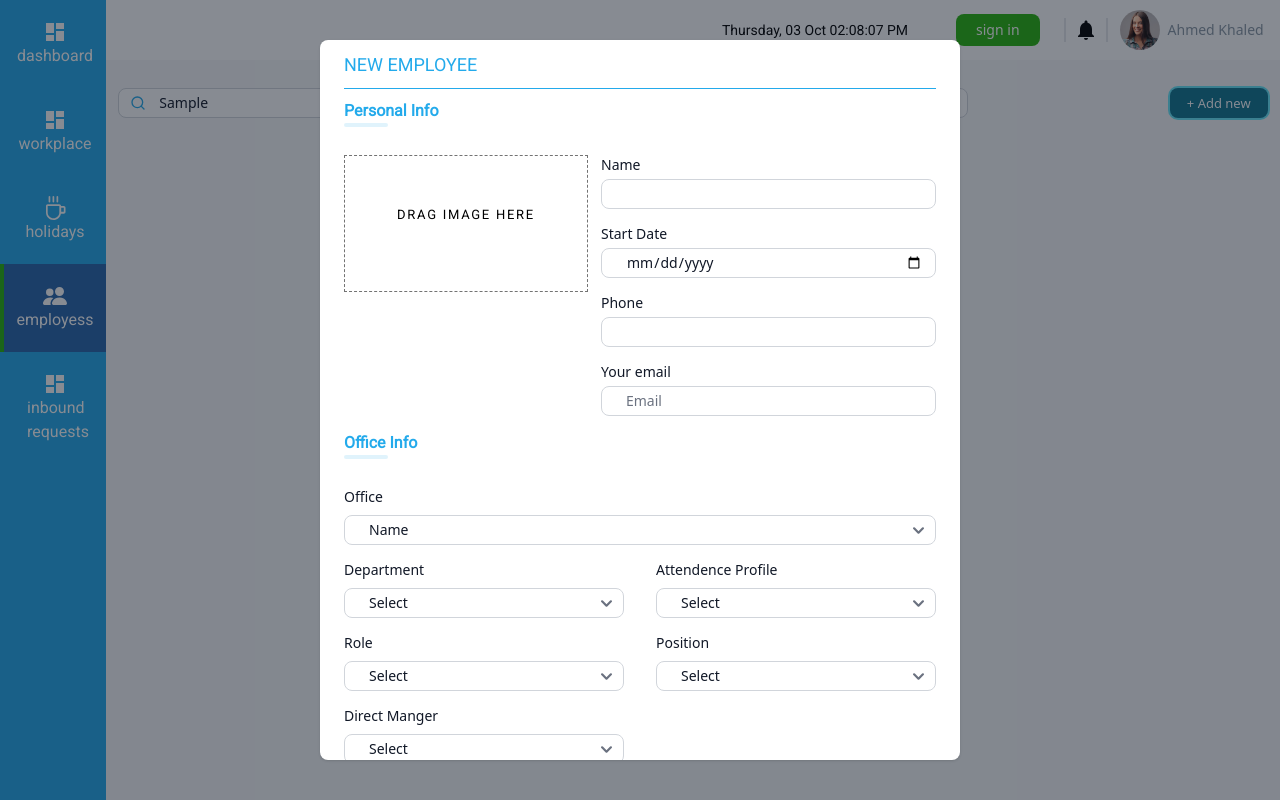
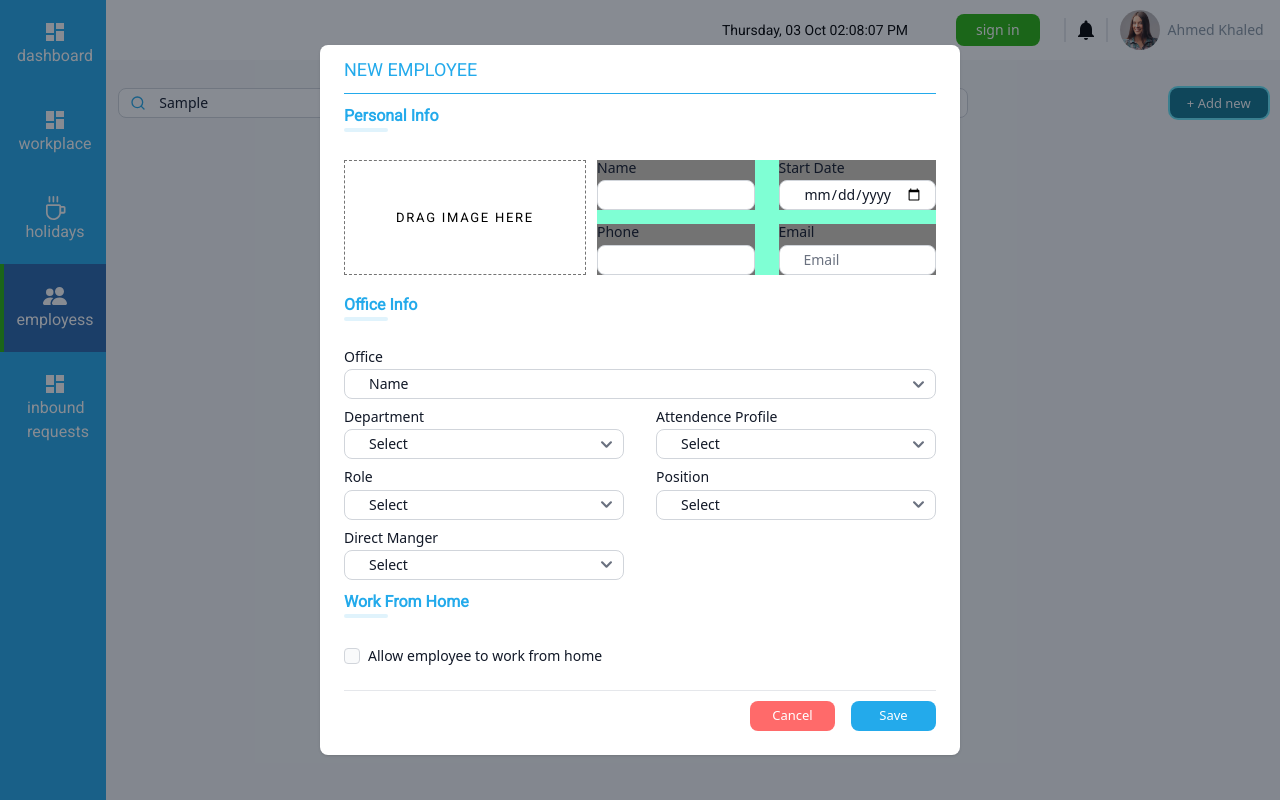
Before and after one commit to rehabmahmoud20/React-Crud, a React (Create React App) app: page / in a window 1280 px wide. Both pictures are taken after typing "Sample" into the empty fields and a click on the button "+ Add new". Built offline with nearby package versions, Linux system fonts and the light colour scheme.

Commit message:
edit styles

```diff
--- a/package.json
+++ b/package.json
@@ -3,6 +3,7 @@
   "version": "0.1.0",
   "private": true,
   "dependencies": {
+    "@material-ui/core": "^4.12.4",
     "@reduxjs/toolkit": "^1.9.0",
     "@testing-library/jest-dom": "^5.16.5",
     "@testing-library/react": "^13.4.0",
@@ -19,6 +20,7 @@
     "react-redux": "^8.0.5",
     "react-router-dom": "^6.4.3",
     "react-scripts": "5.0.1",
+    "react-tooltip": "^5.1.1",
     "web-vitals": "^2.1.4"
   },
   "scripts": {
--- a/src/App.css
+++ b/src/App.css
@@ -54,7 +54,7 @@ body{
     }
 
   }
-  @media screen and (min-width: 1880px) {
+  @media screen and (min-width: 1920px) {
     .main-content{
       grid-template-columns: 1fr 1fr 1fr 1fr;
     }
--- a/src/components/Employess/EmployeeCard/EmployeeCard.jsx
+++ b/src/components/Employess/EmployeeCard/EmployeeCard.jsx
@@ -9,6 +9,7 @@ import { AiOutlinePauseCircle } from "react-icons/ai";
 import { AiFillDelete } from "react-icons/ai";
 import { BiMessageAlt } from "react-icons/bi";
 import { AiOutlinePhone } from "react-icons/ai";
+import CustomizedTooltips from './ToolTip';
 
 const EmployeeCard = ({ employee, removeEmp }) => {
   const {  employeeName, position, department, empCase, id } = employee;
@@ -54,7 +55,8 @@ const EmployeeCard = ({ employee, removeEmp }) => {
               <AiOutlinePhone className="text-xs hover:cursor-pointer" />
             </div>
             <div className="info-icon  w-5 h-fit h-5 rounded-full bg-muted flex items-center bg-blue-100 justify-center">
-              <ToolTip employee={employee} />
+              {/* <ToolTip employee={employee} /> */}
+              <CustomizedTooltips key="employeeName" employee={employee} />
             </div>
           </div>
         </div>
--- a/src/components/Employess/EmployeeList.jsx
+++ b/src/components/Employess/EmployeeList.jsx
@@ -12,7 +12,7 @@ const EmployeeList = () => {
     dispatch(removeEmployee(id));
   };
   return (
-    <main className="  main-content w-full  md:grid   lg:grid-cols-2   h-fit gap-y-9    px-4">
+    <main className="  main-content w-full  md:grid   lg:grid-cols-2   h-fit gap-y-9  gap-x-11  px-4">
       {emps.map((e) => (
         <EmployeeCard employee={e} key={e.id} removeEmp={deleteEmployee} />
       ))}
--- a/src/components/NewEmploeeData/NewEmploee.jsx
+++ b/src/components/NewEmploeeData/NewEmploee.jsx
@@ -56,15 +56,15 @@ const NewEmploee = () => {
               </p>
             </div>
             <div className="xl:flex justify-center ">
-              <div className="uppercase  border  border-dashed image-container h-fit mb-3 xl:mb-0 w-fit">
+              <div className="uppercase  border  border-dashed w-full sm:w-fit pb-8 pt-12 image-container h-fit mb-3 xl:mb-0 ">
                 {/* image drag and drop */}
               <Previews />
               </div>
-              <div className="2xl:grid 2xl:grid-cols-2  xl:w-4/5 gap-x-6">
-                <div className="personal-info-input">
+              <div className="xl:grid xl:grid-cols-2  xl:gap-x-6 personal-info">
+                <div className="personal-info-input input-margin mb-3.5">
                   <label
                     htmlFor="name"
-                    className="block h-fit text-sm font-medium text-gray-900 mb-1"
+                    className="block h-fit text-sm font-medium text-gray-900 mb-1 label"
                   >
                     Name
                   </label>
@@ -77,10 +77,10 @@ const NewEmploee = () => {
                   />
                 </div>
 
-                <div className="personal-info-input">
+                <div className="personal-info-input mb-3.5">
                   <label
                     htmlFor="date"
-                    className="block h-fit text-sm font-medium text-gray-900 mb-1"
+                    className="block h-fit text-sm font-medium text-gray-900 mb-1 label"
                   >
                     Start Date
                   </label>
@@ -93,10 +93,10 @@ const NewEmploee = () => {
                     {...register("date")}
                   />
                 </div>
-                <div className="personal-info-input">
+                <div className="personal-info-input input-margin mb-3.5 xl:mb-0">
                   <label
                     htmlFor="phone"
-                    className="block h-fit text-sm font-medium text-gray-900 mb-1"
+                    className="block h-fit text-sm font-medium text-gray-900 mb-1 label"
                   >
                     Phone
                   </label>
@@ -108,12 +108,12 @@ const NewEmploee = () => {
                     {...register("phone")}
                   />
                 </div>
-                <div className="personal-info-input">
+                <div className="personal-info-input mb-3.5 xl:mb-0">
                   <label
                     htmlFor="email"
-                    className="block h-fit text-sm font-medium text-gray-900 mb-1"
+                    className="block h-fit text-sm font-medium text-gray-900 mb-1 label"
                   >
-                    Your email
+                     Email
                   </label>
                   <input
                     type="email"
@@ -134,10 +134,10 @@ const NewEmploee = () => {
             </div>
             {/* office */}
             <div >
-              <div className="mb-2 block">
+              <div className=" block">
                 <label
                   htmlFor="office"
-                  className="block h-fit text-sm font-medium text-gray-900 mb-1"
+                  className="block h-fit text-sm font-medium text-gray-900  label"
                 >
                   Office
                 </label>
@@ -155,10 +155,10 @@ const NewEmploee = () => {
             <div className=" xl:grid xl:grid-cols-2 xl:gap-x-8 ">
               {/* department */}
               <div>
-                <div className="mb-2 block">
+                <div className="block">
                   <label
                     htmlFor="department"
-                    className="block h-fit text-sm font-medium text-gray-900 mb-1"
+                    className="block h-fit text-sm font-medium text-gray-900 mb-1 label"
                   >
                     Department
                   </label>
@@ -178,10 +178,10 @@ const NewEmploee = () => {
               </div>
               {/* Attendence Profile */}
               <div className="">
-                <div className="mb-2 block">
+                <div className=" block">
                   <label
                     htmlFor="Attendence Profile"
-                    className="block h-fit text-sm font-medium text-gray-900 mb-1"
+                    className="block h-fit text-sm font-medium text-gray-900 mb-1 label"
                   >
                     Attendence Profile
                   </label>
@@ -201,10 +201,10 @@ const NewEmploee = () => {
               </div>
               {/* Role */}
               <div>
-                <div className="mb-2 block">
+                <div className="block">
                   <label
                     htmlFor="Role"
-                    className="block h-fit text-sm font-medium text-gray-900 mb-1"
+                    className="block h-fit text-sm font-medium text-gray-900 mb-1 label"
                   >
                     Role
                   </label>
@@ -222,10 +222,10 @@ const NewEmploee = () => {
               </div>
               {/* Position */}
               <div >
-                <div className="mb-2 block">
+                <div className=" block ">
                   <label
                     htmlFor="Position"
-                    className="block h-fit text-sm font-medium text-gray-900 mb-1"
+                    className="block h-fit text-sm font-medium text-gray-900 mb-1 label "
                   >
                     Position
                   </label>
@@ -244,10 +244,10 @@ const NewEmploee = () => {
               </div>
               {/* Direct Manger */}
               <div>
-                <div className="mb-2 block">
+                <div className=" block">
                   <label
                     htmlFor="Direct Manger"
-                    className="block h-fit text-sm font-medium text-gray-900 mb-1"
+                    className="block h-fit text-sm font-medium text-gray-900 mb-1 label"
                   >
                     Direct Manger
                   </label>
@@ -278,7 +278,7 @@ const NewEmploee = () => {
                   id="home"
                   type="checkbox"
                   value=""
-                  className="w-4 h-4 bg-gray-50 rounded border border-gray-300 focus:ring-3 focus:ring-blue-300 dark:bg-gray-700 dark:border-gray-600 dark:focus:ring-blue-600 dark:ring-offset-gray-800"
+                  className="w-4 h-4 bg-gray-50 rounded border border-gray-300  focus:ring-0 focus:ring-cyan-100"
                 />
               </div>
               <label
@@ -288,14 +288,8 @@ const NewEmploee = () => {
                 Allow employee to work from home
               </label>
             </div>
-            <div className="flex flex-row-reverse gap-4 border-t pt-2.5">
-              <button
-                type="submit"
-                className=" text-white bg-main  focus:ring-3 focus:outline-none focus:ring-cyan-300 font-medium rounded-lg  btn "
-              >
-                Save
-              </button>
-              <button
+            <div className="justify-center sm:justify-end flex  gap-4 border-t pt-2.5">
+            <button
                 className=" text-white bg-danger  focus:ring-3 focus:outline-none focus:ring-cyan-300 font-medium rounded-lg   btn  "
                 onClick={() => {
                   setShowModal(false);
@@ -303,6 +297,13 @@ const NewEmploee = () => {
               >
                 Cancel
               </button>
+              <button
+                type="submit"
+                className=" text-white bg-main  focus:ring-3 focus:outline-none focus:ring-cyan-300 font-medium rounded-lg  btn "
+              >
+                Save
+              </button>
+
             </div>
           </form>
         </Modal.Body>
--- a/src/components/NewEmploeeData/NewEmploeeData.css
+++ b/src/components/NewEmploeeData/NewEmploeeData.css
@@ -1,20 +1,31 @@
 /* ============================================ modal custom style =================================================*/
 body > div:nth-child(3) > div > div {
-  margin: auto auto 20px auto !important;
+  margin: auto auto 50px auto !important;
 }
-@media screen and (min-width: 1400px) {
+/* @media screen and (min-width: 1400px) {
   body > div:nth-child(3) > div > div {
     border-radius: 0;
     max-width: 75% !important;
     min-width: 75% !important;
   }
+} */
+body > div:nth-child(3) > div > div {
+  border-radius: 0;
+  max-width: 61% !important;
+  min-width: 61% !important;
 }
+
 /* =============================================== image container style =========================================*/
-.image-container {
-  padding: 52px;
-  border-color: #737373;
-  margin-bottom: 18px;
+@media screen and (min-width: 640px) {
+  .image-container {
+    padding: 50px 51px 32px;
+    margin-right: 11px;
+    border-color: #737373;
+    margin-bottom: 18px;
+  }
+
 }
+
 .image-container p {
   width: 8.625rem;
   line-height: 1.15;
@@ -42,16 +53,41 @@ body > div:nth-child(3) > div > div {
 
 /* ================================================== form inputs style ===========================================*/
 .personal-info-input {
-  margin: 0 0 15px 13px;
-  width: 402px;
+  /* margin: 0 0 15px 13px; */
+  width: 100%;
+  /* width: 401px; */
+  background-color: #737373;
+  /* width: 400px; */
+
+}
+@media screen and (min-width: 1280px) {
+  .personal-info{
+    width: 78%;
+    height: fit-content;
+
+
+    background-color: aquamarine;
+  }
+
+}
+
+
+input[type='checkbox']:checked{
+   background-color: #2764ac;
+}
+
+.input-margin{
+  /* margin-right: 26px; */
+}
+.label{
+  line-height: 1.15;
+  margin-bottom: 4px;
 }
 
 select {
-  margin-bottom: 15px;
+  margin-bottom: 10px;
 }
-/* .select-input-width{
-  width: 509px;
-} */
+
 @media screen and (min-width: 1280px) and (max-width: 1535px) {
   .personal-info-input {
     width: auto;
--- a/src/components/search/Search.jsx
+++ b/src/components/search/Search.jsx
@@ -1,12 +1,14 @@
+import { useState } from "react";
 import { FiSearch } from "react-icons/fi";
 import { useDispatch } from "react-redux";
 import { search } from "../../Redux/DataSlice";
-// import NewEmploee from "../NewEmploeeData/NewEmploee";
 
 const Search = () => {
+  const [searchVal, setsearchVal] = useState('');
   const dispatch = useDispatch();
 
   const empSearch = (e) => {
+    setsearchVal(e.target.value)
     dispatch(search(e.target.value));
   };
 
@@ -24,6 +26,7 @@ const Search = () => {
           </div>
           <input
             onChange={empSearch}
+            value={searchVal}
             type="search"
             id="default-search"
             className="block py-1 border border-gray-300 text-gray-900 text-sm rounded-lg w-full focus:ring-blue-500 focus:border-blue-500 block   px-10 "
```
Also changed, not shown: src/App.js (+10 -2 lines), src/components/Employess/EmployeeCard/ToolTip.jsx (+98 -14 lines), 1 other file (tests, documents, lock files or other folders).
